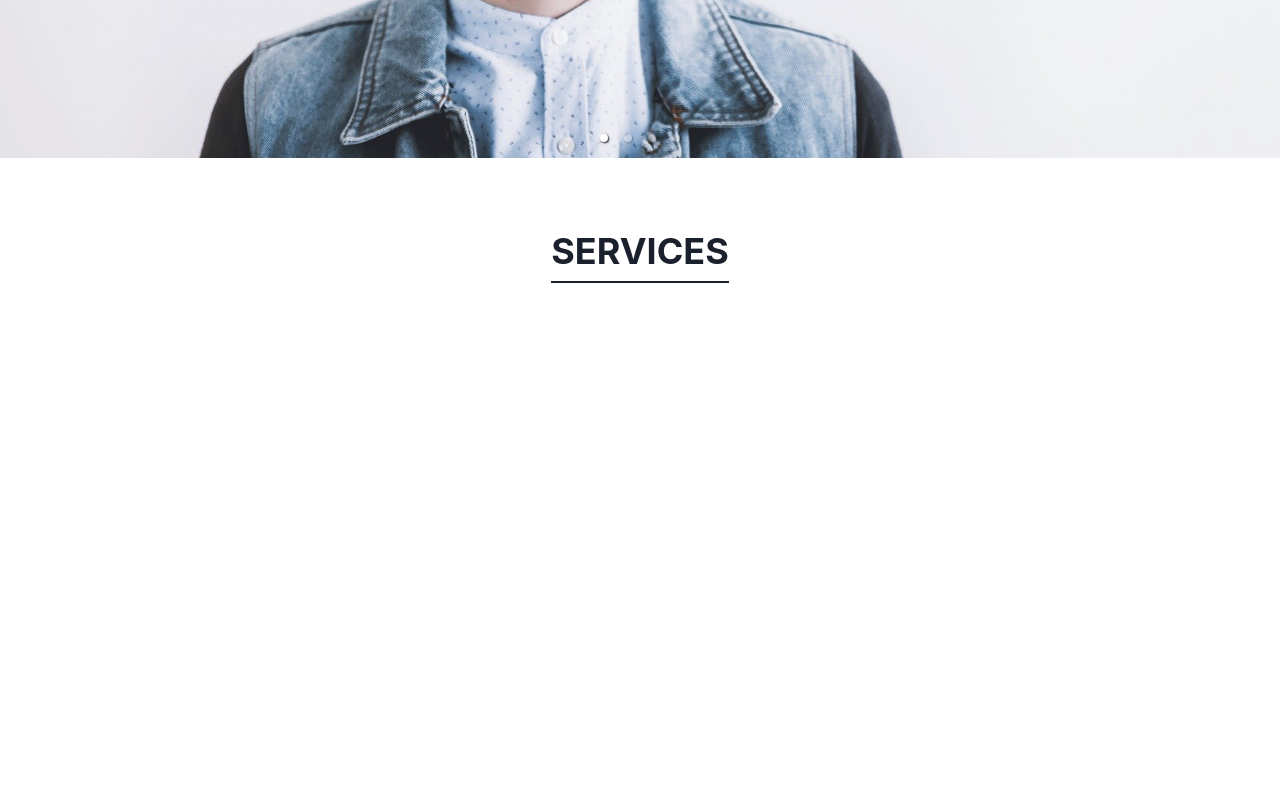
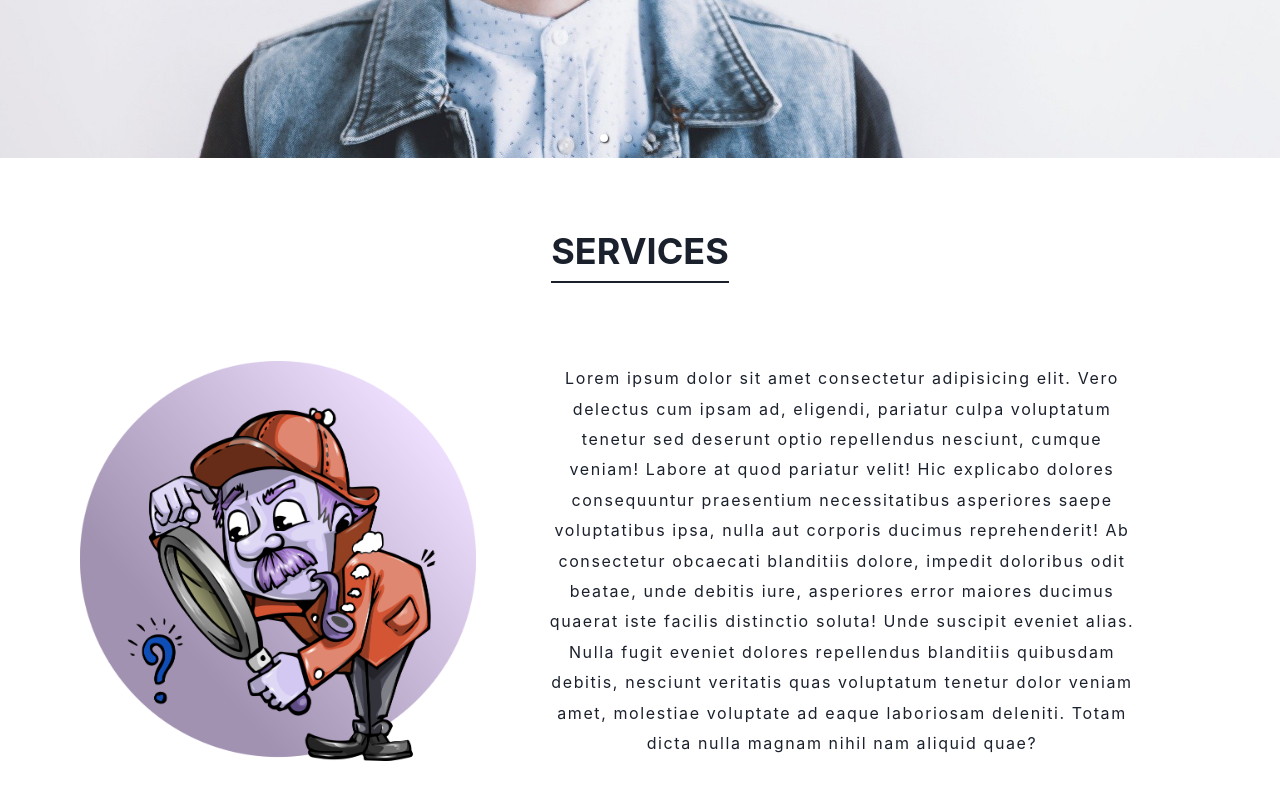
Before and after one commit to rishabh02dev/Video-Hub-Using-React, a React (Create React App) app: page / in a window 1280 px wide. Shown: the part 642-1442 px from the top of the page. Built offline with nearby package versions, Linux system fonts and the light colour scheme.

Commit message:
Home Section Completed

```diff
--- a/src/components/Home.jsx
+++ b/src/components/Home.jsx
@@ -2,12 +2,14 @@ import { Box, Heading, Image } from '@chakra-ui/react';
 import {Carousel} from "react-responsive-carousel";
 import "react-responsive-carousel/lib/styles/carousel.min.css";
 import { Container } from '@chakra-ui/react';
+import { Stack } from '@chakra-ui/react';
 import img1 from '../assets/1.jpg';
 import img2 from '../assets/2.jpg';
 import img3 from '../assets/3.jpg';
 import img4 from '../assets/4.jpg';
 import img5 from '../assets/5.png';
-import React from 'react'
+import React from 'react';
+import { Text } from '@chakra-ui/react';
 
 const headingOptions = {
     pos:"absolute",
@@ -25,6 +27,13 @@ const Home = () => {
    <Container maxW = {'container.xl'} minH = {'100vh'} padding = "16">
     <Heading textTransform={"uppercase"} py ="2" w = "fit-content" borderBottom={'2px solid'}
     m="auto"      >Services</Heading>
+
+   <Stack h = "full" p ={'4'} alignItems={'center'} direction={['column', 'row']} >
+   <Image src={img5} h ={["40", "400"]} filter={'hue-rotate(-130deg)'}/>
+   <Text letterSpacing = {"widest"} lineHeight={"190%"} p ={["4", "16"]} textAlign={"center"} >
+      Lorem ipsum dolor sit amet consectetur adipisicing elit. Vero delectus cum ipsam ad, eligendi, pariatur culpa voluptatum tenetur sed deserunt optio repellendus nesciunt, cumque veniam! Labore at quod pariatur velit! Hic explicabo dolores consequuntur praesentium necessitatibus asperiores saepe voluptatibus ipsa, nulla aut corporis ducimus reprehenderit! Ab consectetur obcaecati blanditiis dolore, impedit doloribus odit beatae, unde debitis iure, asperiores error maiores ducimus quaerat iste facilis distinctio soluta! Unde suscipit eveniet alias. Nulla fugit eveniet dolores repellendus blanditiis quibusdam debitis, nesciunt veritatis quas voluptatum tenetur dolor veniam amet, molestiae voluptate ad eaque laboriosam deleniti. Totam dicta nulla magnam nihil nam aliquid quae?
+   </Text>
+   </Stack>
 
    </Container>
    </Box>
```
